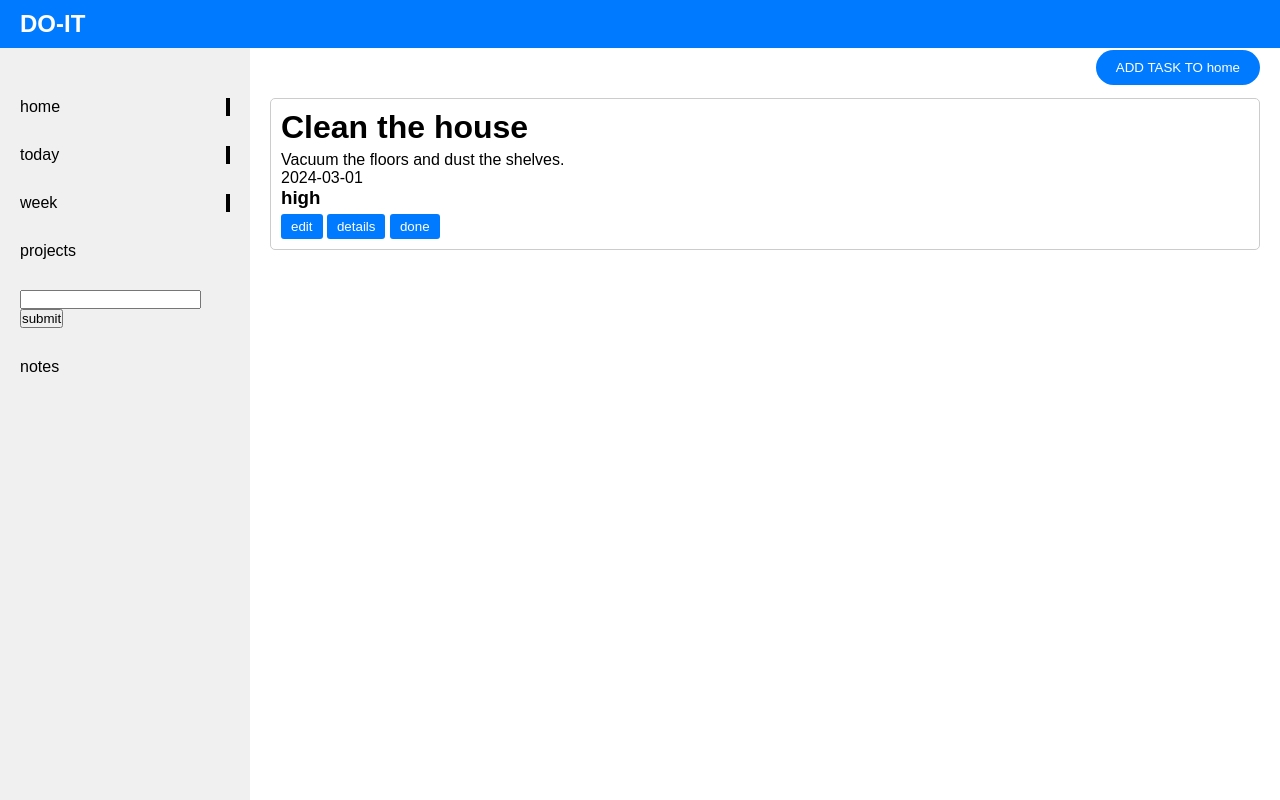
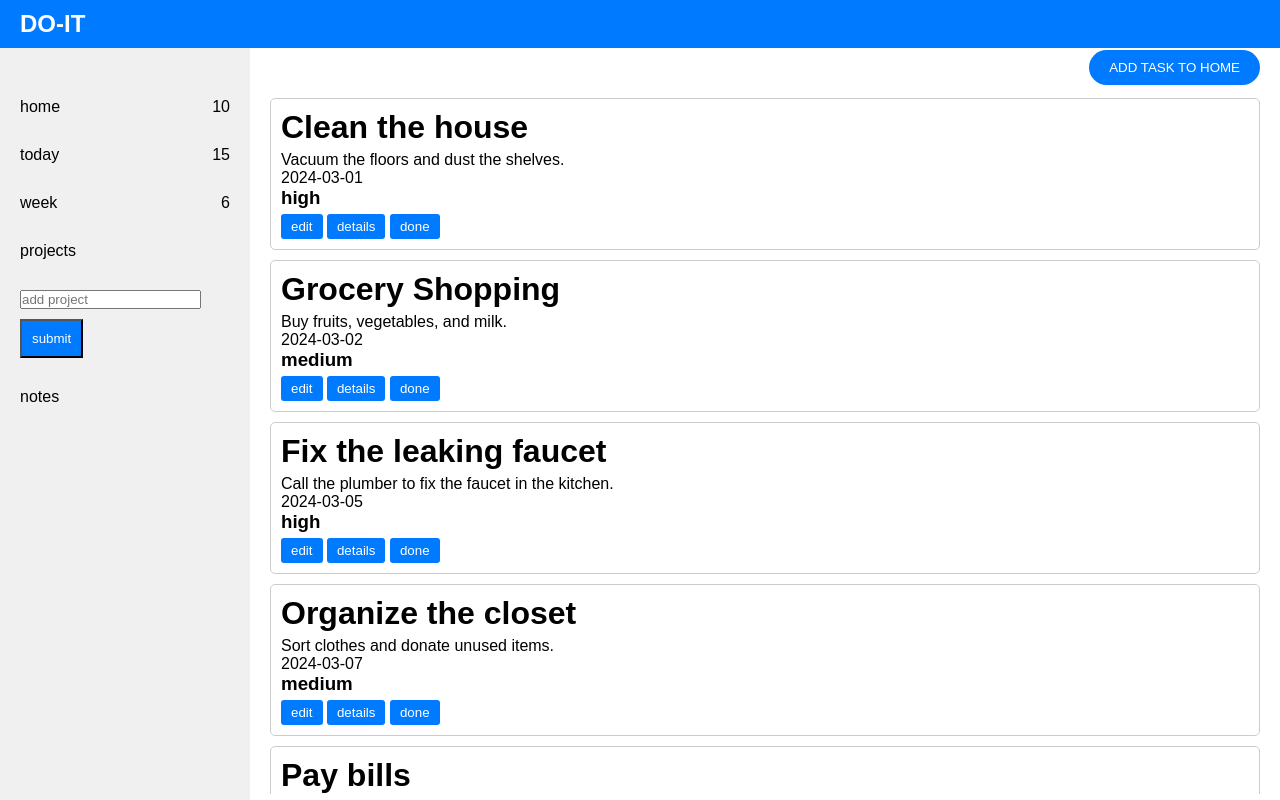
Before and after one commit to 0pama/todo-list, a website built with webpack: page dist/index.html in a window 1280 px wide. Built offline with nearby package versions, Linux system fonts and the light colour scheme.

Commit message:
new diologs and cleaner code

```diff
--- a/src/index.js
+++ b/src/index.js
@@ -1,5 +1,7 @@
 import { render } from "./todoFunctions";
 import { tasks } from "./todoFunctions";
+
+
 
 
 //   nav
@@ -10,8 +12,10 @@ render.Tasks("home")
 render.AddTasksButton("home")
 
 
+render.projectCount()
 
 
+render.details()
 // procces form data
 tasks.processFormData()
 
```
Also changed, not shown: dist/index.html.
